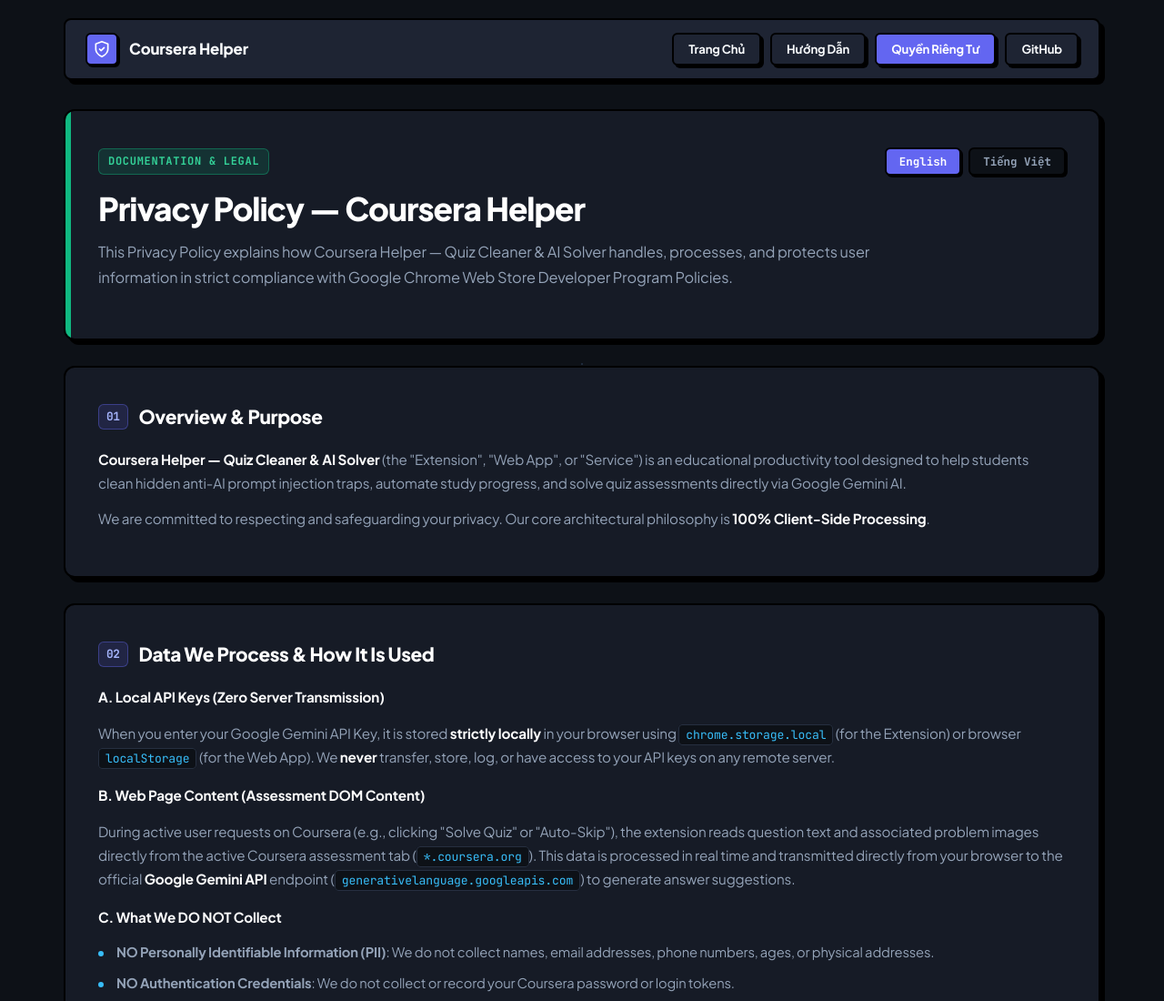
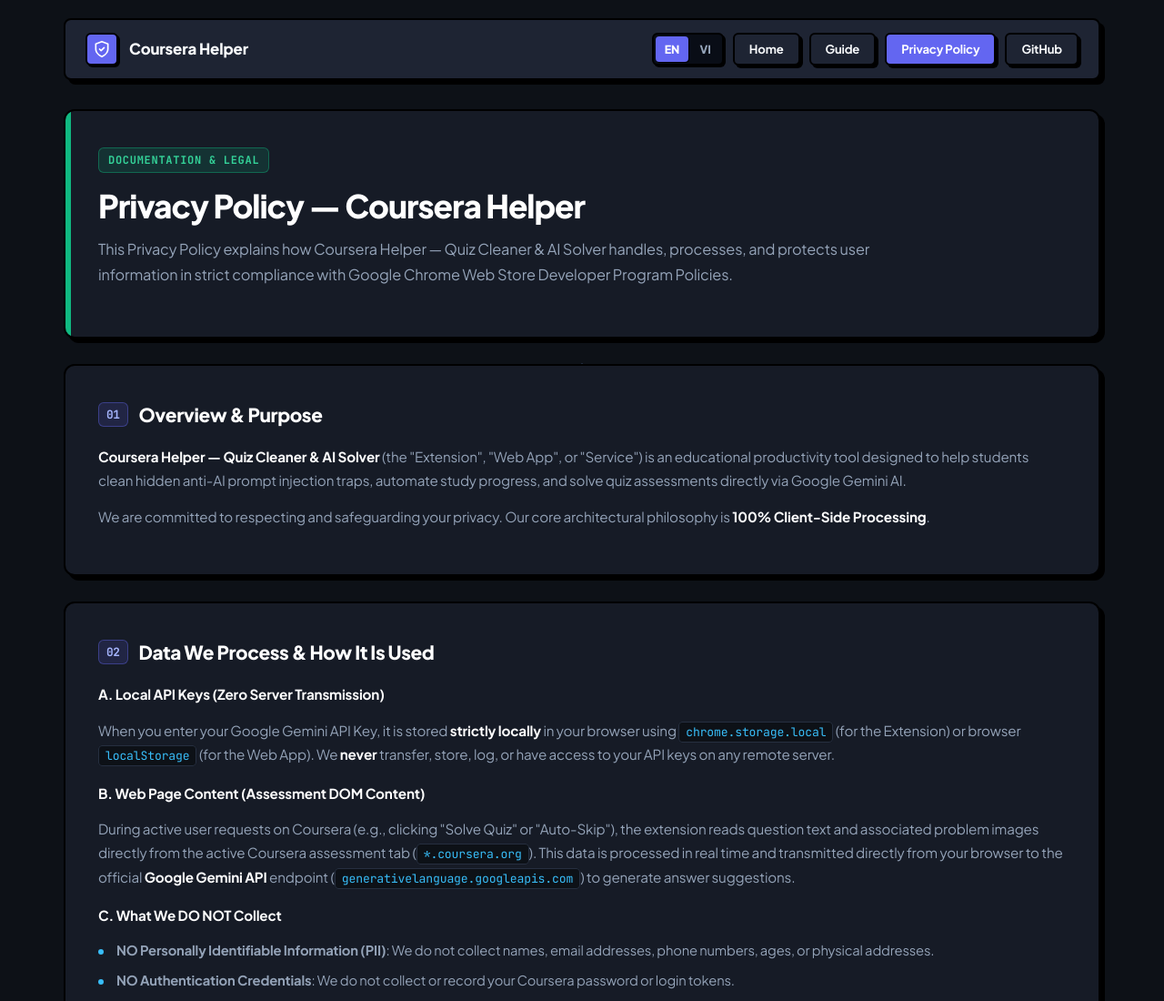
Before and after one commit to anhkhoi-cloudswe/coursera-helper, a browser extension: page policy.html in a window 1280 px wide. Shown: the top 1100 px of the page at 91% size. Drawn offline with Linux system fonts and the light colour scheme.

Commit message:
feat(nav): move EN/VI language switchers to top nav bar and set English default for guide and policy pages

```diff
--- a/policy.html
+++ b/policy.html
@@ -229,34 +229,45 @@
       letter-spacing: 0.06em;
     }
 
-    .lang-switcher {
-      display: flex;
-      gap: 8px;
+    /* Language Switcher Button Group in Nav */
+    .lang-switch-wrap {
+      display: inline-flex;
+      background: #090d16;
+      border: var(--border-neo);
+      box-shadow: var(--shadow-neo-sm);
+      border-radius: var(--radius-sm);
+      padding: 2px;
+      gap: 2px;
+      height: 36px;
+      align-items: center;
+      box-sizing: border-box;
     }
 
     .lang-btn {
-      font-family: 'JetBrains Mono', monospace;
+      border: none;
+      background: transparent;
+      color: var(--text-muted);
       font-size: 0.78rem;
-      font-weight: 700;
-      padding: 5px 14px;
-      background: #0d1117;
-      border: var(--border-neo);
-      box-shadow: var(--shadow-neo-sm);
-      color: var(--text-muted);
-      border-radius: var(--radius-sm);
+      font-weight: 800;
+      padding: 0 10px;
+      height: 28px;
+      border-radius: 4px;
       cursor: pointer;
       transition: all 0.15s ease;
+      line-height: 28px;
+      font-family: inherit;
       outline: none;
     }
 
     .lang-btn:hover {
       color: #ffffff;
-      background: #1e2433;
+      background: rgba(255, 255, 255, 0.08);
     }
 
     .lang-btn.active {
       background: var(--primary);
       color: #ffffff;
+      box-shadow: 1px 1px 0px #000;
     }
 
     .hero-title {
@@ -421,9 +432,15 @@
         </div>
       </a>
       <div class="nav-actions">
-        <a href="/" class="nav-btn">Trang Chủ</a>
-        <a href="/guide.html" class="nav-btn">Hướng Dẫn</a>
-        <a href="/policy.html" class="nav-btn nav-btn-primary">Quyền Riêng Tư</a>
+        <!-- Language Switcher in Nav Bar (EN / VI) -->
+        <div class="lang-switch-wrap">
+          <button class="lang-btn active" id="btnEn" onclick="switchLang('en')" title="Switch to English">EN</button>
+          <button class="lang-btn" id="btnVi" onclick="switchLang('vi')" title="Chuyển sang Tiếng Việt">VI</button>
+        </div>
+
+        <a href="/" class="nav-btn" id="navHome">Home</a>
+        <a href="/guide.html" class="nav-btn" id="navGuide">Guide</a>
+        <a href="/policy.html" class="nav-btn nav-btn-primary" id="navPolicy">Privacy Policy</a>
         <a href="https://github.com/anhkhoi-cloudswe/coursera-helper" target="_blank" class="nav-btn">GitHub</a>
       </div>
     </header>
@@ -432,10 +449,6 @@
     <div class="hero-banner">
       <div class="hero-label-group">
         <span class="hero-label">DOCUMENTATION & LEGAL</span>
-        <div class="lang-switcher">
-          <button class="lang-btn active" id="btnEn" onclick="switchLang('en')">English</button>
-          <button class="lang-btn" id="btnVi" onclick="switchLang('vi')">Tiếng Việt</button>
-        </div>
       </div>
       <h1 class="hero-title" id="heroTitle">Privacy Policy — Coursera Helper</h1>
       <p class="hero-desc" id="heroDesc">
@@ -624,6 +637,9 @@
       const btnVi = document.getElementById('btnVi');
       const heroTitle = document.getElementById('heroTitle');
       const heroDesc = document.getElementById('heroDesc');
+      const navHome = document.getElementById('navHome');
+      const navGuide = document.getElementById('navGuide');
+      const navPolicy = document.getElementById('navPolicy');
 
       if (lang === 'vi') {
         enBox.style.display = 'none';
@@ -632,6 +648,9 @@
         btnVi.classList.add('active');
         heroTitle.innerText = 'Chính Sách Quyền Riêng Tư — Coursera Helper';
         heroDesc.innerText = 'Chính sách này giải thích cách Coursera Helper — Quiz Cleaner & AI Solver xử lý và bảo vệ thông tin người dùng, tuân thủ nghiêm ngặt Chính sách dành cho Nhà phát triển Chrome Web Store.';
+        if (navHome) navHome.innerText = 'Trang Chủ';
+        if (navGuide) navGuide.innerText = 'Hướng Dẫn';
+        if (navPolicy) navPolicy.innerText = 'Quyền Riêng Tư';
       } else {
         enBox.style.display = 'block';
         viBox.style.display = 'none';
@@ -639,8 +658,14 @@
         btnVi.classList.remove('active');
         heroTitle.innerText = 'Privacy Policy — Coursera Helper';
         heroDesc.innerText = 'This Privacy Policy explains how Coursera Helper — Quiz Cleaner & AI Solver handles, processes, and protects user information in strict compliance with Google Chrome Web Store Developer Program Policies.';
+        if (navHome) navHome.innerText = 'Home';
+        if (navGuide) navGuide.innerText = 'Guide';
+        if (navPolicy) navPolicy.innerText = 'Privacy Policy';
       }
     }
+
+    // Default to English on load
+    switchLang('en');
   </script>
 </body>
 </html>
```
Also changed, not shown: guide.html (+44 -19 lines).
